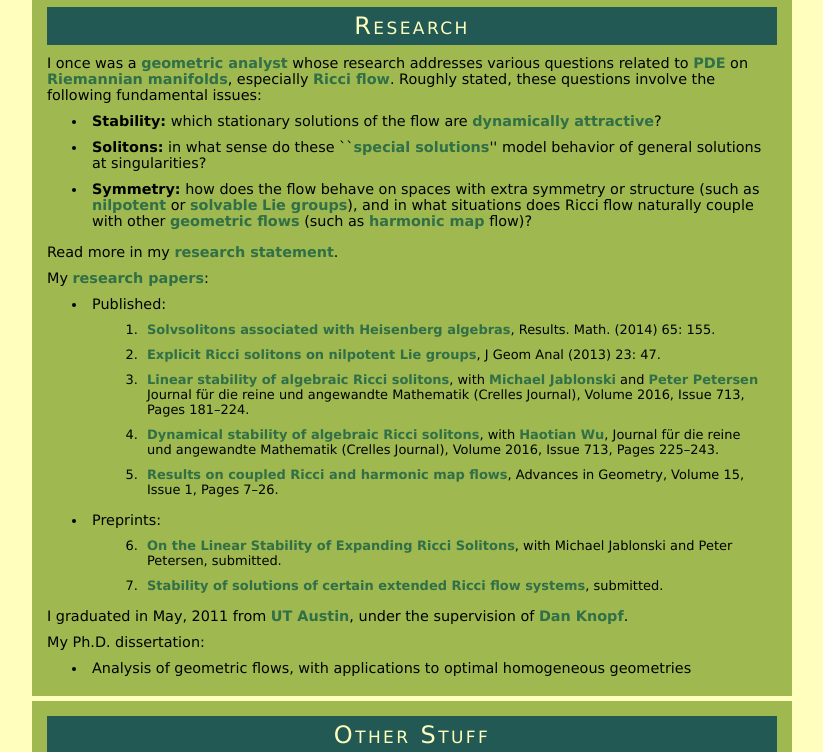
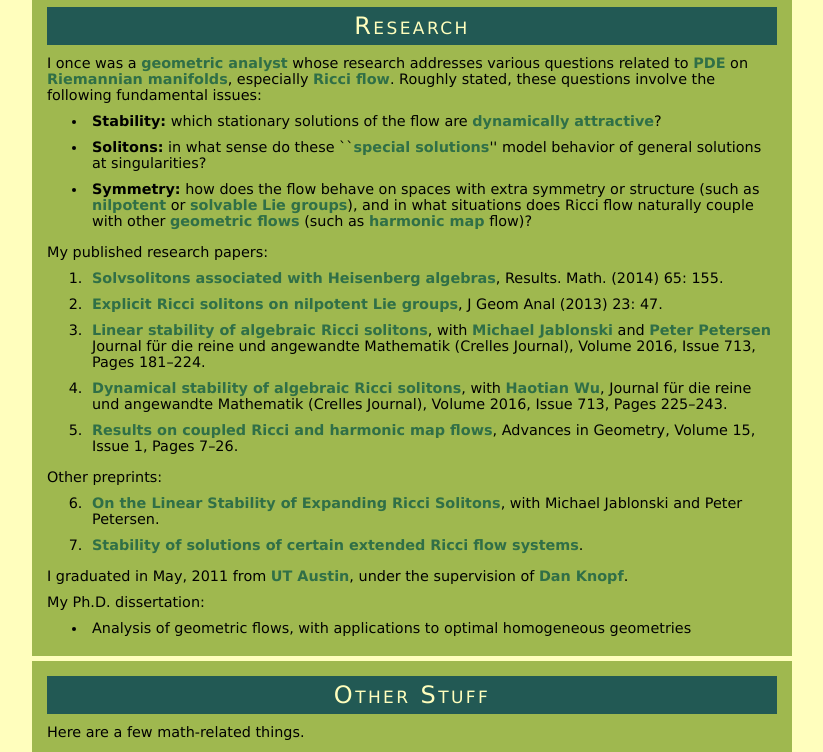
Before and after one commit to mbw314/mbw314.github.io, a plain HTML site: page math.html in a window 1280 px wide. Shown: the part 83-835 px from the top of the page, without its empty margins (228-1051 px from the left). Drawn offline with Linux system fonts and the light colour scheme.

Commit message:
Update math.html

```diff
--- a/math.html
+++ b/math.html
@@ -40,13 +40,11 @@
 </ul>
 
 
+<!--
+<p>Read more in my <a href="./app/mbw_res.pdf">research statement</a>.</p>
+-->
 
-<p>Read more in my <a href="./app/mbw_res.pdf">research statement</a>.</p>
-
-<p>My <a href="./app/mbw_pubs.pdf">research papers</a>:</p>
-<ul>
-<li>Published:
-
+<p>My published research papers:</p>
 <ol>
 <li><a href="http://link.springer.com/content/pdf/10.1007%2Fs00025-013-0337-3.pdf">
 Solvsolitons associated with Heisenberg algebras</a>,
@@ -74,20 +72,18 @@ Journal für die reine und angewandte Mathematik (Crelles Journal), Volume 2016,
 Advances in Geometry, Volume 15, Issue 1, Pages 7–26.
 </li>
 </ol>
-</li>
 
-<li>Preprints:
+<p>Other preprints:</p>
 
 <ol start="6">
 <li><a href="http://arxiv.org/abs/1409.3251">On the Linear Stability of Expanding
-Ricci Solitons</a>, with Michael Jablonski and Peter Petersen, submitted.</li>
+Ricci Solitons</a>, with Michael Jablonski and Peter Petersen.
+</li>
 
 <li><a href="http://arxiv.org/abs/1301.3945">Stability of solutions of certain
-extended Ricci flow systems</a>, submitted.</li>
+extended Ricci flow systems</a>.
+</li>
 </ol>
-</li>
-</ul>
-
 
 <p>I graduated in May, 2011 from
 <a href="http://www.ma.utexas.edu">UT Austin</a>, under the supervision of
@@ -204,7 +200,7 @@ extended Ricci flow systems</a>, submitted.</li>
 
 
 <div class="bottom">
-<p>last modified: 2/25/2013</p>
+<p>last modified: 11/25/2019</p>
 </div>
 
 </div>
```
